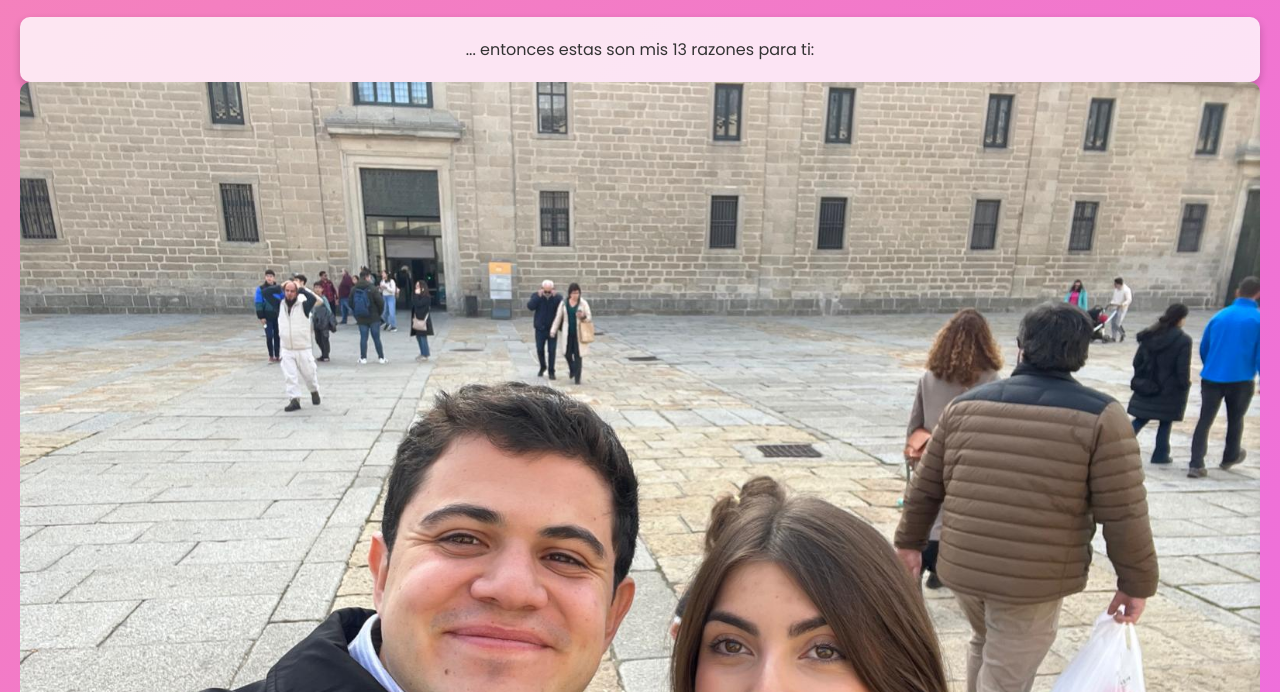
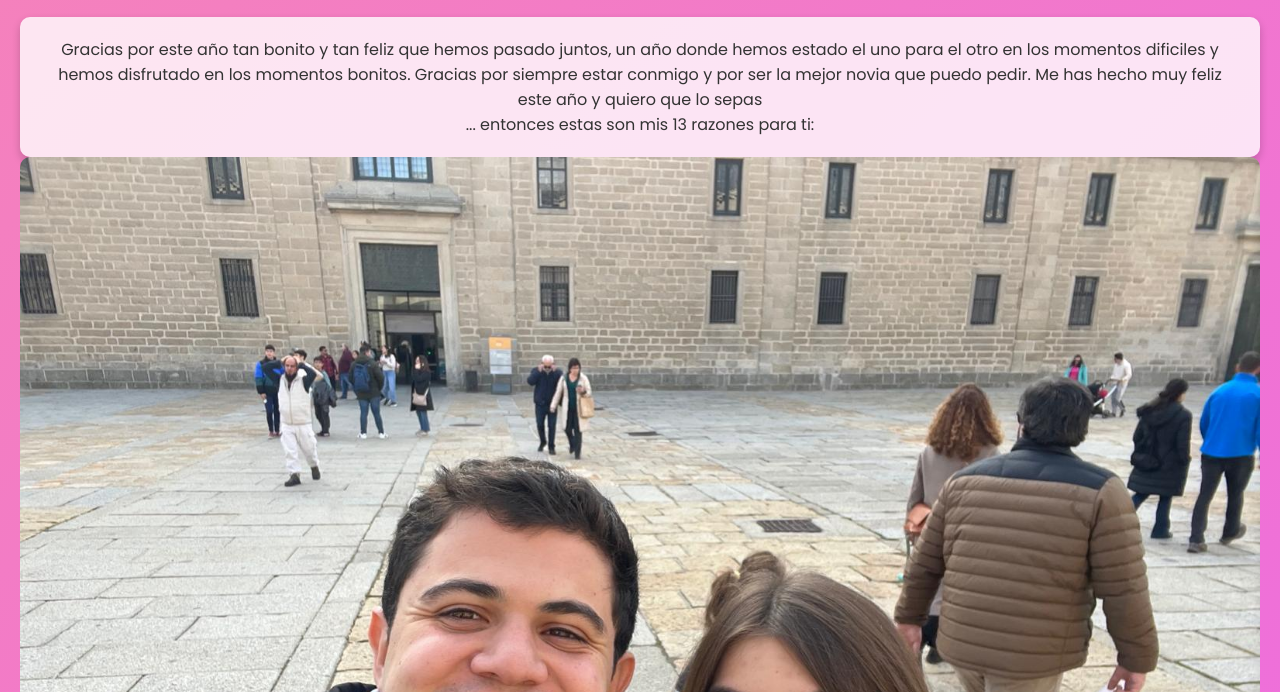
Before and after one commit to Luisferrer02/luisferrer02.github.io, a plain HTML site: page index.html in a window 1280 px wide. Shown: the part 108-800 px from the top of the page. Drawn offline with Linux system fonts and the light colour scheme.

Commit message:
Update index.html

```diff
--- a/index.html
+++ b/index.html
@@ -18,7 +18,7 @@
     <main>
 
 		<section class="dedication">
-            <p>... entonces estas son mis 13 razones para ti:</p>
+            <p>Gracias por este año tan bonito y tan feliz que hemos pasado juntos, un año donde hemos estado el uno para el otro en los momentos dificiles y hemos disfrutado en los momentos bonitos. Gracias por siempre estar conmigo y por ser la mejor novia que puedo pedir. Me has hecho muy feliz este año y quiero que lo sepas <br> ... entonces estas son mis 13 razones para ti:</p>
         </section>
 
         <div class="slider-container">
```
